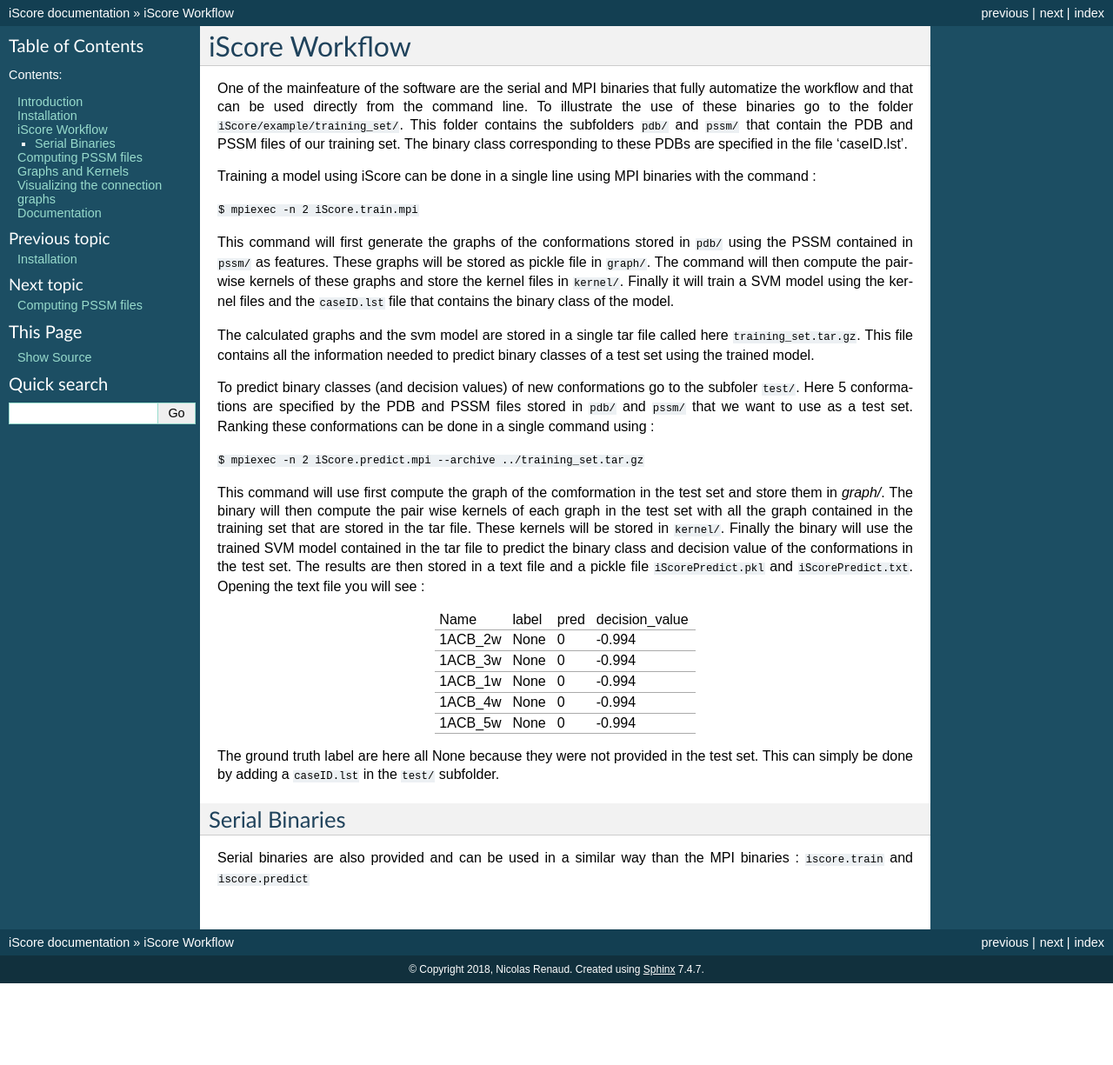
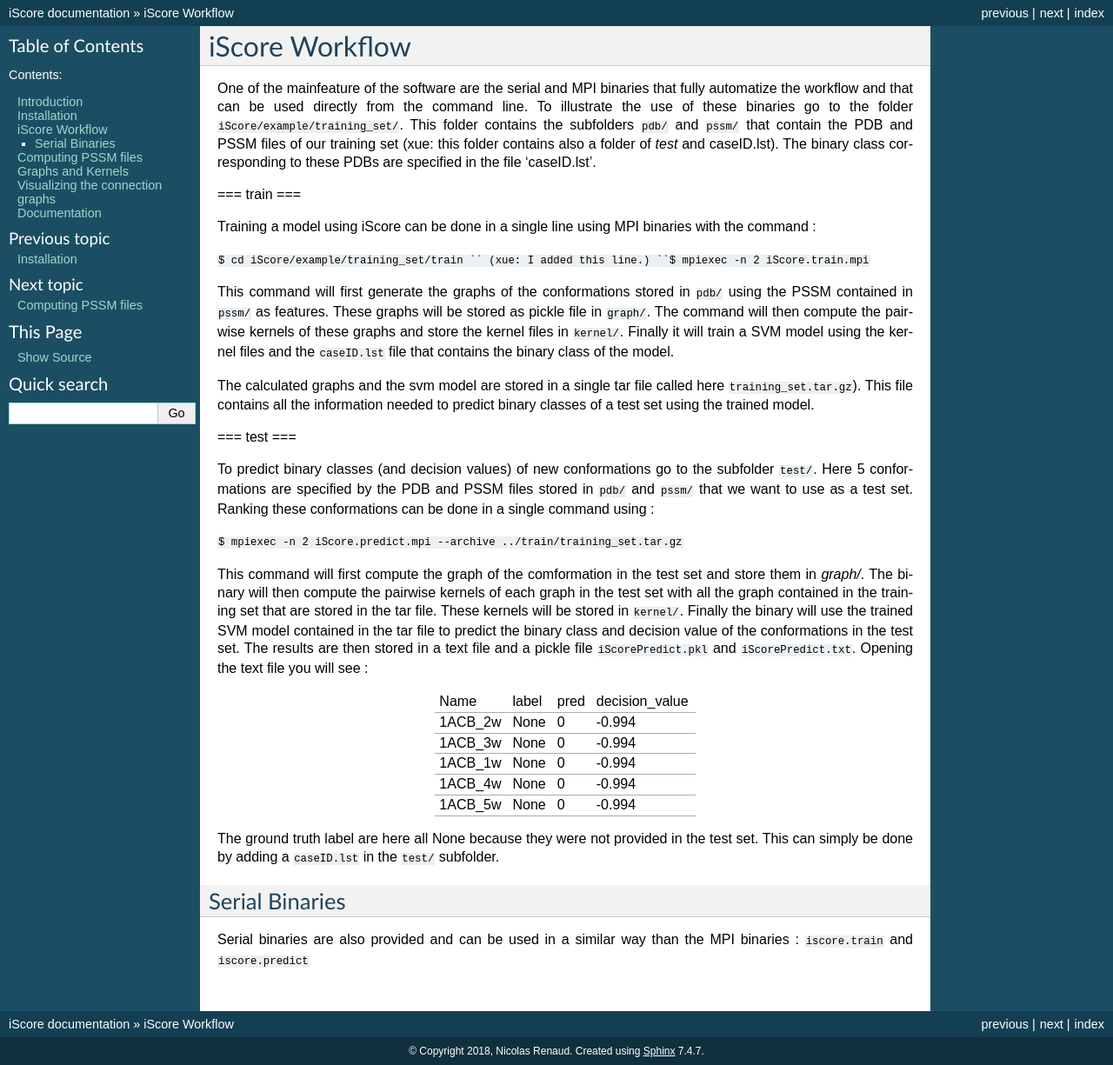
Before and after one commit to DeepRank/iScore, a Sphinx documentation site: the page built from docs/workflow.rst, in a window 1280 px wide. Shown: the whole page at 87% size. Built offline with Sphinx 7.4.7, drawn with Linux system fonts in a browser that asks for light colours; before the commit the page ends 1131 px from its top, so only the background shows below that.

Commit message:
partly edited docs

```diff
--- a/docs/graph.rst
+++ b/docs/graph.rst
@@ -6,7 +6,7 @@
 ----------------------------
 
 
-The first step in iSCore is to generate the connections graph of the itnerface. In this graph each node is represented by the PSSM of a residue. The nodes are connected if they form a contact pair between the two proteins.
+The first step in iScore is to generate the bipartite graph of the interface. In this graph each node is represented by the PSSM profile of a residue. The nodes are connected if they form a contact pair between the two proteins.
 
 To create the graph one needs the PDB file of the interface and the two PSSM files (one for each chain) created by the PSSMGen tool. To generate the graph simply use :
 
--- a/docs/install.rst
+++ b/docs/install.rst
@@ -28,8 +28,8 @@
 
   * Biopython
 
-  * libsvm
-
   * mpi4py
 
-  * pdb2sql
+  * libsvm (https://github.com/cjlin1/libsvm/tree/master/python)
+
+  * pdb2sql(https://github.com/DeepRank/pdb2sql)
--- a/docs/pssm.rst
+++ b/docs/pssm.rst
@@ -1,10 +1,10 @@
 Computing PSSM files
 =============================
 
-As a prepocessign step one must compute the PSSM files corespondng to the PDB files in the training/testing dataset. Thiscan be acheived with the PisBLast library (https://ncbiinsights.ncbi.nlm.nih.gov/2017/10/27/blast-2-7-1-now-available/). The library BioPython allows ane asy use of these libraries.
+As a preprocessing step the user must compute the PSSM files corespondng to the PDB files in the training/testing dataset. This can be acheived with the PSI-Blast library (https://ncbiinsights.ncbi.nlm.nih.gov/2017/10/27/blast-2-7-1-now-available/). The library BioPython allows an easy use of these libraries.
 
 
-iScore contains wrapper that allows to compute the PSSM data, map them to the PDB files and format them for further processing. The only input needed is the PDB file of the decoy. To compute the PSSM file one can simply use :
+iScore contains a wrapper that allows to compute the PSSM data, map them to the PDB files and format them for further processing. The only input needed is the PDB file of the decoy. To compute the PSSM file one can simply use :
 
 
 >>> from iscore.pssm.pssm import PSSM
--- a/docs/workflow.rst
+++ b/docs/workflow.rst
@@ -1,23 +1,27 @@
 iScore Workflow
 ========================
 
-One of the mainfeature of the software are the serial and MPI binaries that fully automatize the workflow and that can be used directly from the command line. To illustrate the use of these binaries go to the folder ``iScore/example/training_set/``. This folder contains the subfolders ``pdb/`` and ``pssm/`` that contain the PDB and PSSM files of our training set. The binary class corresponding to these PDBs are specified in the file 'caseID.lst'.
+One of the mainfeature of the software are the serial and MPI binaries that fully automatize the workflow and that can be used directly from the command line. To illustrate the use of these binaries go to the folder ``iScore/example/training_set/``. This folder contains the subfolders ``pdb/`` and ``pssm/`` that contain the PDB and PSSM files of our training set (xue: this folder contains also a folder of `test` and caseID.lst). The binary class corresponding to these PDBs are specified in the file 'caseID.lst'.
+
+=== train ===
 
 Training a model using iScore can be done in a single line using MPI binaries with the command :
 
-
+``$ cd iScore/example/training_set/train `` (xue: I added this line.)
 ``$ mpiexec -n 2 iScore.train.mpi``
 
 
 This command will first generate the graphs of the conformations stored in ``pdb/`` using the PSSM contained in ``pssm/`` as features. These graphs will be stored as pickle file  in ``graph/``. The command  will then compute the pairwise kernels of these graphs and store the kernel files in ``kernel/``. Finally it will train a SVM model using the kernel files and the ``caseID.lst`` file that contains the binary class of the model.
 
-The calculated graphs and the svm model are stored in a single tar file called here ``training_set.tar.gz``. This file contains all the information needed to predict binary classes of a test set using the trained model.
+The calculated graphs and the svm model are stored in a single tar file called here ``training_set.tar.gz``). This file contains all the information needed to predict binary classes of a test set using the trained model.
 
-To predict binary classes (and decision values) of new conformations go to the subfoler ``test/``. Here 5 conformations are specified by the PDB and PSSM files stored in ``pdb/`` and ``pssm/`` that we want to use as a test set. Ranking these conformations can be done in a single command using :
+=== test ===
 
-``$ mpiexec -n 2 iScore.predict.mpi --archive ../training_set.tar.gz``
+To predict binary classes (and decision values) of new conformations go to the subfolder ``test/``. Here 5 conformations are specified by the PDB and PSSM files stored in ``pdb/`` and ``pssm/`` that we want to use as a test set. Ranking these conformations can be done in a single command using :
 
-This command will use first compute the graph of the comformation in the test set and store them in `graph/`. The binary will then compute the pair wise kernels of each graph in the test set with all the graph contained in the training set that are stored in the tar file. These kernels will be stored in ``kernel/``. Finally the binary will use the trained SVM model contained in the tar file to predict the binary class and decision value of the conformations in the test set. The results are then stored in a text file and a pickle file ``iScorePredict.pkl`` and ``iScorePredict.txt``. Opening the text file you will see :
+``$ mpiexec -n 2 iScore.predict.mpi --archive ../train/training_set.tar.gz``
+
+This command will first compute the graph of the comformation in the test set and store them in `graph/`. The binary will then compute the pairwise kernels of each graph in the test set with all the graph contained in the training set that are stored in the tar file. These kernels will be stored in ``kernel/``. Finally the binary will use the trained SVM model contained in the tar file to predict the binary class and decision value of the conformations in the test set. The results are then stored in a text file and a pickle file ``iScorePredict.pkl`` and ``iScorePredict.txt``. Opening the text file you will see :
 
 +--------+--------+---------+-------------------+
 |Name    |   label|     pred|     decision_value|
```
Also changed, not shown: docs/intro.rst (+4 -3 lines), 1 other file.
